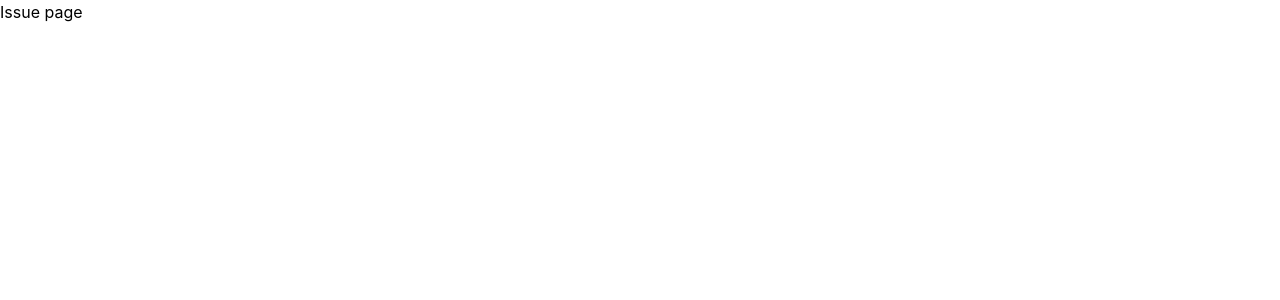
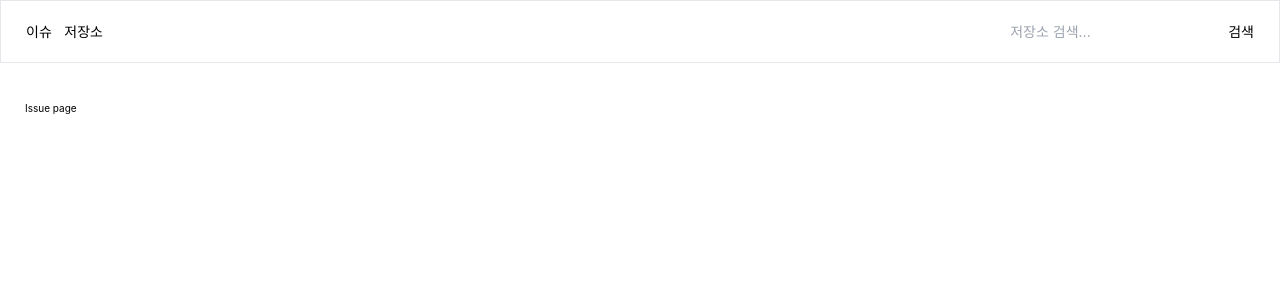
Before and after one commit to jellybrown/my-issues, a React (Create React App) app: page /issues in a window 1280 px wide. Shown: the top 300 px of the page. Built offline with nearby package versions, Linux system fonts and the light colour scheme.

Commit message:
feat: 레이아웃 구현

```diff
--- /dev/null
+++ b/src/components/layout/Header.tsx
@@ -0,0 +1,26 @@
+import React from 'react';
+import { Link } from 'react-router-dom';
+import { PATH } from '@/constants';
+import { SearchBar } from '@/components/layout/SearchBar';
+
+export const Header = () => {
+  return (
+    <div className="flex border border-b-1 px-10 py-8">
+      <ul className="flex flex-1 gap-5">
+        <li className="w-25">
+          <Link className="text-base" to={PATH.Issues}>
+            이슈
+          </Link>
+        </li>
+        <li>
+          <Link className="text-base" to={PATH.Repositories}>
+            저장소
+          </Link>
+        </li>
+      </ul>
+      <div>
+        <SearchBar />
+      </div>
+    </div>
+  );
+};
--- /dev/null
+++ b/src/components/layout/SearchBar.tsx
@@ -0,0 +1,12 @@
+import React from 'react';
+import { Input } from '@Shared/Input';
+import { Button } from '@Shared/Button';
+
+export const SearchBar = () => {
+  return (
+    <div>
+      <Input placeholder={'저장소 검색...'} />
+      <Button text={'검색'} />
+    </div>
+  );
+};
--- /dev/null
+++ b/src/components/layout/index.tsx
@@ -0,0 +1,14 @@
+import React from 'react';
+import { Outlet } from 'react-router-dom';
+import { Header } from '@/components/layout/Header';
+
+export const Layout = () => {
+  return (
+    <div>
+      <Header />
+      <div className="p-10">
+        <Outlet />
+      </div>
+    </div>
+  );
+};
--- /dev/null
+++ b/src/components/shared/Button.tsx
@@ -0,0 +1,17 @@
+import React, { ReactNode } from 'react';
+
+type Props = {
+  text?: string;
+  icon?: ReactNode;
+};
+
+export const Button = ({ text, icon }: Props) => {
+  return (
+    <button>
+      <>
+        {text && <span className="text-base">{text}</span>}
+        {icon && { icon }}
+      </>
+    </button>
+  );
+};
--- /dev/null
+++ b/src/components/shared/Input.tsx
@@ -0,0 +1,9 @@
+import React from 'react';
+
+type Props = {
+  placeholder?: string;
+};
+
+export const Input = ({ placeholder }: Props) => {
+  return <input className="text-base" placeholder={placeholder} />;
+};
--- /dev/null
+++ b/src/components/shared/index.ts
@@ -0,0 +1,2 @@
+export * from './Input';
+export * from './Button';
--- a/src/index.css
+++ b/src/index.css
@@ -1,6 +1,10 @@
 @tailwind base;
 @tailwind components;
 @tailwind utilities;
+
+html {
+  font-size: 10px;
+}
 
 
 body {
--- a/src/pages/Issues.tsx
+++ b/src/pages/Issues.tsx
@@ -1,7 +1,7 @@
 import React from 'react';
 
 const Issues = () => {
-  return <div>Issue page</div>;
+  return <div className="mt-5">Issue page</div>;
 };
 
 export default Issues;
--- a/src/routes/index.tsx
+++ b/src/routes/index.tsx
@@ -1,11 +1,12 @@
 import { createBrowserRouter, createRoutesFromElements, Navigate, Route } from 'react-router-dom';
+import { Layout } from '@/components/layout';
 import Issues from '@/pages/Issues';
+import Repositories from '@/pages/Repositories';
 import { PATH } from '@/constants';
-import Repositories from '@/pages/Repositories';
 
 export const router = createBrowserRouter(
   createRoutesFromElements(
-    <Route>
+    <Route element={<Layout />}>
       <Route path={PATH.Home} element={<Navigate to={`${PATH.Issues}`} />} />
       <Route path={PATH.Issues} element={<Issues />} />
       <Route path={PATH.Repositories} element={<Repositories />} />
--- a/tailwind.config.js
+++ b/tailwind.config.js
@@ -2,6 +2,14 @@
 module.exports = {
   content: ['./src/**/*.{js,jsx,ts,tsx}'],
   theme: {
+    fontSize: {
+      sm: '1.2rem',
+      base: '1.4rem',
+      xl: '1.6rem',
+      '2xl': '1.8rem',
+      '3xl': '2rem',
+      '4xl': '2.4rem',
+    },
     extend: {},
   },
   plugins: [],
```
